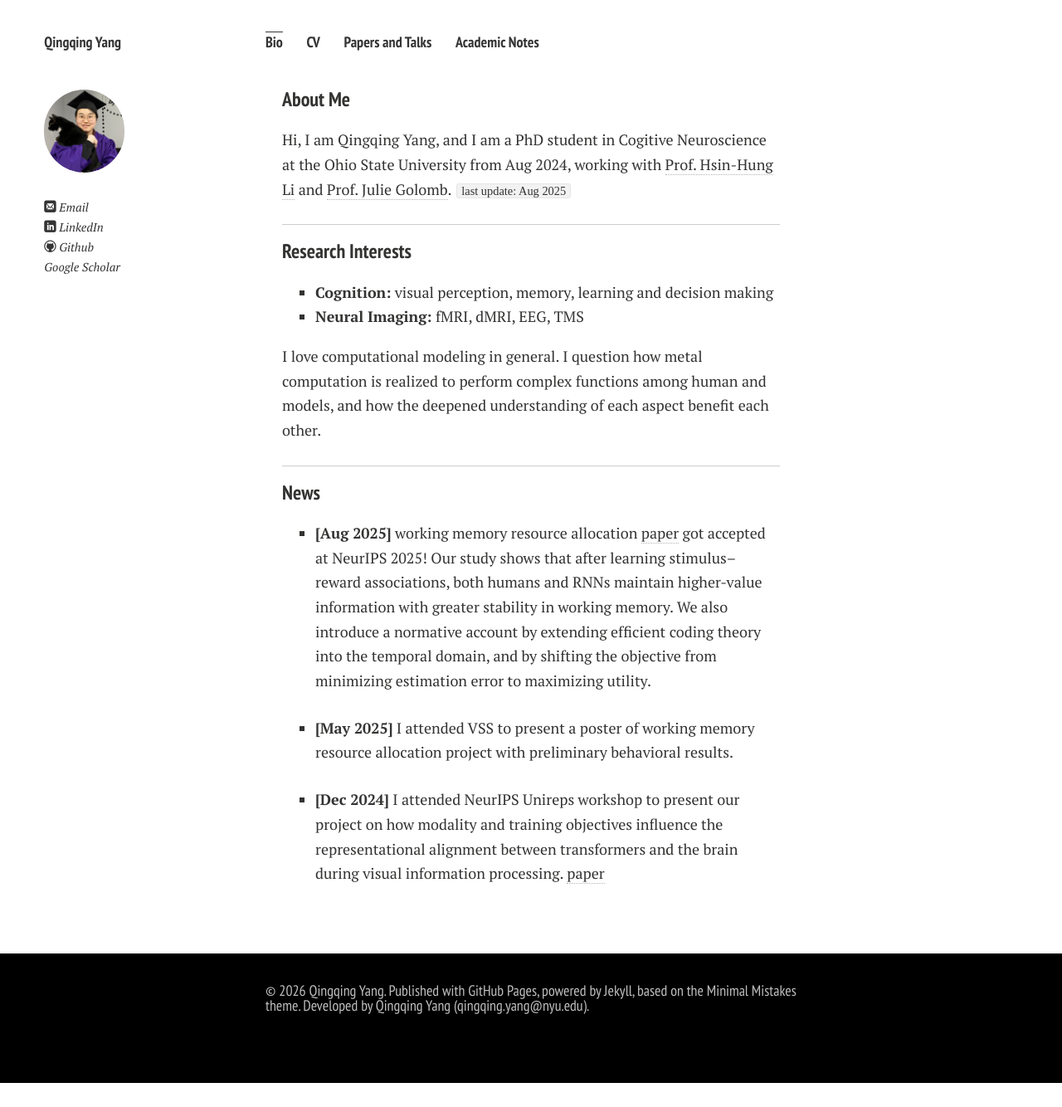
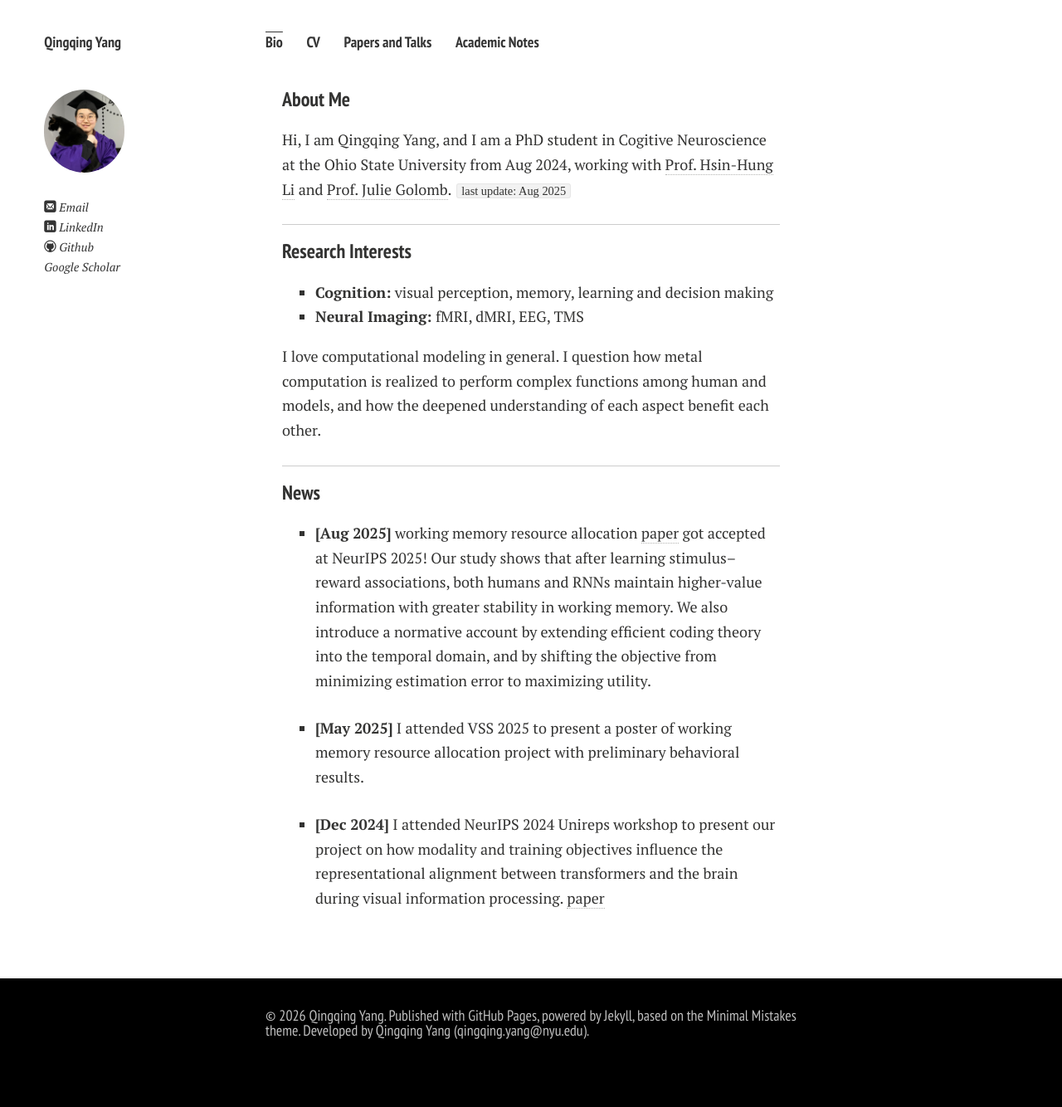
Before and after one commit to Qingqing-Yang-177/Qingqing-Yang-177.github.io, a Jekyll site: the page built from index.md, in a window 1280 px wide. Shown: the whole page at 83% size. Built offline with Jekyll 4.4.1, drawn with Linux system fonts in a browser that asks for light colours; nearby versions of some CDN libraries; comment, search, counter and statistics services are not loaded; a style sheet for code colours, icons or effects is not loaded; our own code applies the rules of GitHub Pages for plain Markdown files; before the commit the page ends 1305 px from its top, so only the background shows below that.

Commit message:
Update index.md

```diff
--- a/index.md
+++ b/index.md
@@ -19,6 +19,6 @@ I love computational modeling in general. I question how metal computation is re
 
 - **[Aug 2025]** working memory resource allocation [paper](https://openreview.net/pdf?id=eYVFs6TfQ0) got accepted at NeurIPS 2025! Our study shows that after learning stimulus–reward associations, both humans and RNNs maintain higher-value information with greater stability in working memory. We also introduce a normative account by extending efficient coding theory into the temporal domain, and by shifting the objective from minimizing estimation error to maximizing utility.
 
-- **[May 2025]** I attended VSS to present a poster of working memory resource allocation project with preliminary behavioral results.
+- **[May 2025]** I attended VSS 2025 to present a poster of working memory resource allocation project with preliminary behavioral results.
 
-- **[Dec 2024]** I attended NeurIPS Unireps workshop to present our project on how modality and training objectives influence the representational alignment between transformers and the brain during visual information processing. [paper](https://openreview.net/pdf?id=t4CnKu6yXn)
+- **[Dec 2024]** I attended NeurIPS 2024 Unireps workshop to present our project on how modality and training objectives influence the representational alignment between transformers and the brain during visual information processing. [paper](https://openreview.net/pdf?id=t4CnKu6yXn)
```
